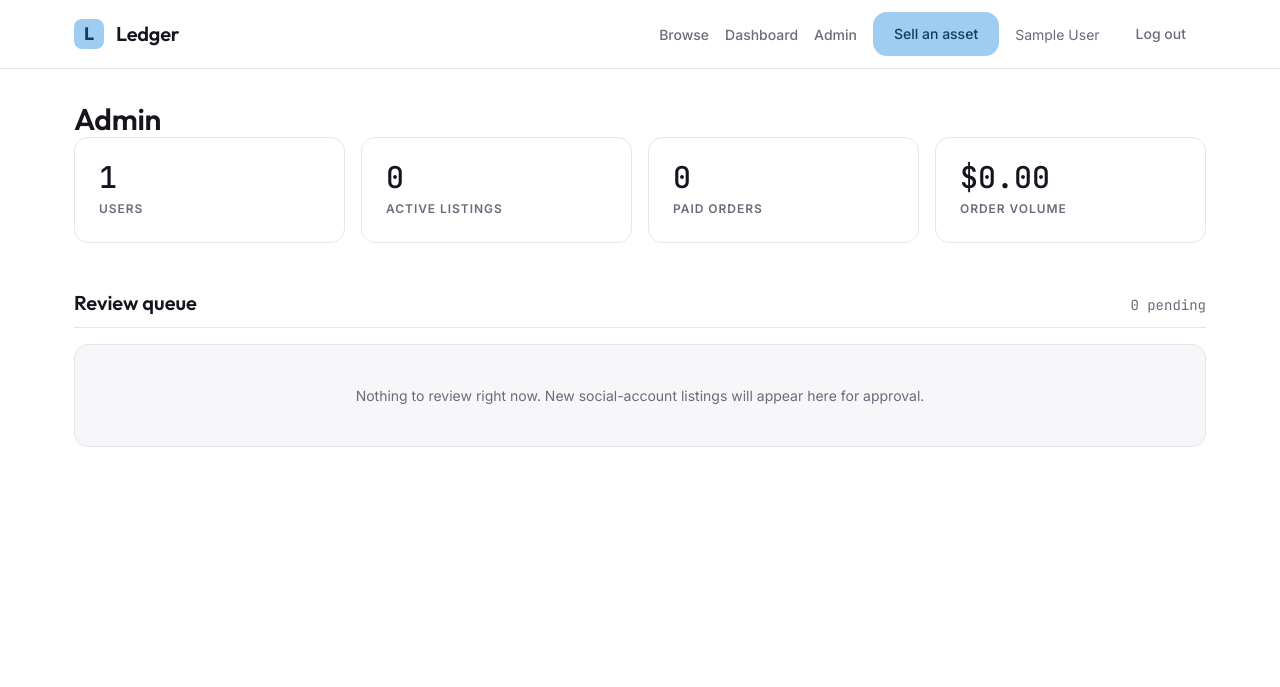
After one commit to tejass0027/SwapNest, a Flask app: page /admin in a window 1280 px wide. The commit adds this page. Shown: the top 687 px of the page. Run offline with Flask 3, Linux system fonts and the light colour scheme; the visitor is signed in with stand-in values (Sample User, id 1); data comes from the database, SQL or seed files in the repository; data that the repository does not hold is empty.

Commit message:
Phase 5: dashboards and admin review queue
Add a dashboard blueprint with a seller view (my listings with status
badges plus edit/remove, and orders received), a buyer view (orders
placed with delivery instructions once paid), and profile editing for
name and bio. Add an owner-only listing remove route that sets status
to removed.

Add an admin blueprint (admin-only) with a review queue for
pending_review listings — approve publishes them (active), reject
removes them — plus basic stats: user count, active listings, and
paid order count and volume. Wire Dashboard and Admin links into the
nav, with Admin shown only to admins.

```diff
--- /dev/null
+++ b/admin.py
@@ -0,0 +1,75 @@
+from flask import (
+    Blueprint, render_template, redirect, url_for, flash, abort,
+)
+
+from db import get_db
+from helpers import admin_required
+
+bp = Blueprint("admin", __name__)
+
+
+@bp.route("/admin")
+@admin_required
+def index():
+    db = get_db()
+
+    stats = {
+        "users": db.execute("SELECT COUNT(*) FROM users").fetchone()[0],
+        "active_listings": db.execute(
+            "SELECT COUNT(*) FROM listings WHERE status = 'active'"
+        ).fetchone()[0],
+        "orders": db.execute(
+            "SELECT COUNT(*) FROM orders WHERE status IN ('paid', 'completed')"
+        ).fetchone()[0],
+        # Total volume is the sum of paid/completed order amounts, in cents.
+        "volume_cents": db.execute(
+            "SELECT COALESCE(SUM(amount_cents), 0) FROM orders "
+            "WHERE status IN ('paid', 'completed')"
+        ).fetchone()[0],
+    }
+
+    queue = db.execute(
+        "SELECT l.*, c.name AS category_name, c.slug AS category_slug, "
+        "c.icon AS category_icon, u.name AS seller_name "
+        "FROM listings l "
+        "JOIN categories c ON l.category_id = c.id "
+        "JOIN users u ON l.seller_id = u.id "
+        "WHERE l.status = 'pending_review' "
+        "ORDER BY l.created_at ASC",
+    ).fetchall()
+
+    return render_template("admin/index.html", stats=stats, queue=queue)
+
+
+@bp.route("/admin/listing/<int:listing_id>/approve", methods=("POST",))
+@admin_required
+def approve(listing_id):
+    _set_status(listing_id, "active", "Listing approved and published.")
+    return redirect(url_for("admin.index"))
+
+
+@bp.route("/admin/listing/<int:listing_id>/reject", methods=("POST",))
+@admin_required
+def reject(listing_id):
+    _set_status(listing_id, "removed", "Listing rejected and removed.")
+    return redirect(url_for("admin.index"))
+
+
+def _set_status(listing_id, new_status, message):
+    """Move a pending_review listing to *new_status*; ignore anything else."""
+    db = get_db()
+    listing = db.execute(
+        "SELECT id, status FROM listings WHERE id = ?", (listing_id,)
+    ).fetchone()
+
+    if listing is None:
+        abort(404)
+    if listing["status"] != "pending_review":
+        flash("That listing is no longer awaiting review.", "warning")
+        return
+
+    db.execute(
+        "UPDATE listings SET status = ? WHERE id = ?", (new_status, listing_id)
+    )
+    db.commit()
+    flash(message, "success")
--- a/app.py
+++ b/app.py
@@ -29,6 +29,12 @@ def create_app():
     import checkout
     app.register_blueprint(checkout.bp)
 
+    import dashboard
+    app.register_blueprint(dashboard.bp)
+
+    import admin
+    app.register_blueprint(admin.bp)
+
     @app.before_request
     def load_logged_in_user():
         user_id = session.get("user_id")
--- a/listings.py
+++ b/listings.py
@@ -304,6 +304,34 @@ def edit(listing_id):
     )
 
 
+# ── Remove ─────────────────────────────────────────────────────
+
+@bp.route("/listing/<int:listing_id>/remove", methods=("POST",))
+@login_required
+def remove(listing_id):
+    db = get_db()
+    listing = db.execute(
+        "SELECT id, seller_id, status FROM listings WHERE id = ?", (listing_id,)
+    ).fetchone()
+
+    if listing is None:
+        abort(404)
+    # server-side ownership check — never trust the client
+    if listing["seller_id"] != g.user["id"]:
+        abort(403)
+
+    if listing["status"] == "sold":
+        flash("Sold listings can't be removed.", "error")
+        return redirect(url_for("dashboard.index"))
+
+    db.execute(
+        "UPDATE listings SET status = 'removed' WHERE id = ?", (listing_id,)
+    )
+    db.commit()
+    flash("Listing removed.", "success")
+    return redirect(url_for("dashboard.index"))
+
+
 # ── Shared create/edit save ────────────────────────────────────
 
 def _save_listing(existing, categories):
--- a/static/css/style.css
+++ b/static/css/style.css
@@ -863,6 +863,184 @@ a:hover { color: var(--brand-dark); }
 }
 
 /* ═══════════════════════════════════════════════════════════════
+   DASHBOARD + ADMIN
+   ═══════════════════════════════════════════════════════════════ */
+.btn-sm {
+    height: 34px;
+    padding: 0 var(--sp-3);
+    border-radius: var(--radius-sm);
+}
+
+.dash-header {
+    display: flex;
+    align-items: center;
+    justify-content: space-between;
+    gap: var(--sp-4);
+    margin-bottom: var(--sp-10);
+    flex-wrap: wrap;
+}
+
+.dash-title {
+    font-family: var(--font-display);
+    font-size: var(--text-xl);
+    font-weight: 600;
+    line-height: 1.2;
+    letter-spacing: -0.01em;
+}
+
+.dash-section { margin-bottom: var(--sp-12); }
+
+.dash-section-header {
+    display: flex;
+    align-items: baseline;
+    justify-content: space-between;
+    gap: var(--sp-4);
+    margin-bottom: var(--sp-4);
+    padding-bottom: var(--sp-3);
+    border-bottom: 1px solid var(--line);
+}
+
+.dash-section-header h2 {
+    font-family: var(--font-display);
+    font-size: var(--text-lg);
+    font-weight: 600;
+    line-height: 1.2;
+}
+
+.dash-section-link {
+    font-size: var(--text-sm);
+    font-weight: 500;
+    color: var(--brand-deep);
+}
+
+.dash-section-count { font-size: var(--text-sm); color: var(--ink-muted); }
+
+/* Rows */
+.dash-table {
+    display: flex;
+    flex-direction: column;
+    gap: var(--sp-2);
+}
+
+.dash-row {
+    display: flex;
+    align-items: center;
+    gap: var(--sp-4);
+    padding: var(--sp-4);
+    background: var(--paper);
+    border: 1px solid var(--line);
+    border-radius: var(--radius);
+}
+
+.dash-row-order { align-items: flex-start; }
+
+.dash-row-swatch {
+    width: 40px;
+    height: 40px;
+    flex-shrink: 0;
+    border-radius: var(--radius-sm);
+    background: var(--cat, var(--brand-deep));
+    color: #fff;
+    display: flex;
+    align-items: center;
+    justify-content: center;
+    font-size: 20px;
+    line-height: 1;
+}
+
+.dash-row-main { flex: 1; min-width: 0; }
+
+.dash-row-title {
+    display: block;
+    font-family: var(--font-display);
+    font-size: var(--text-base);
+    font-weight: 600;
+    color: var(--ink);
+    line-height: 1.3;
+    white-space: nowrap;
+    overflow: hidden;
+    text-overflow: ellipsis;
+}
+.dash-row-title:hover { color: var(--brand-deep); }
+
+.dash-row-meta {
+    font-size: var(--text-sm);
+    color: var(--ink-muted);
+    margin-top: 2px;
+}
+
+.dash-row-delivery {
+    font-size: var(--text-sm);
+    color: var(--ink);
+    margin-top: var(--sp-2);
+    padding-top: var(--sp-2);
+    border-top: 1px dashed var(--line);
+}
+.dash-row-delivery .label-upper { margin-right: var(--sp-2); }
+
+.dash-row-price {
+    font-size: var(--text-base);
+    color: var(--ink);
+    white-space: nowrap;
+}
+
+.dash-row-actions {
+    display: flex;
+    align-items: center;
+    gap: var(--sp-1);
+    flex-shrink: 0;
+}
+
+.dash-remove:hover { color: var(--danger); }
+
+/* Empty states */
+.dash-empty {
+    text-align: center;
+    padding: var(--sp-10) var(--sp-6);
+    border: 1px dashed var(--line);
+    border-radius: var(--radius);
+    color: var(--ink-muted);
+}
+.dash-empty p { margin-bottom: var(--sp-4); }
+.dash-empty-quiet {
+    border-style: solid;
+    background: var(--surface);
+}
+.dash-empty-quiet p { margin-bottom: 0; font-size: var(--text-sm); }
+
+/* Admin stats */
+.stat-grid {
+    display: grid;
+    grid-template-columns: repeat(4, 1fr);
+    gap: var(--sp-4);
+    margin-bottom: var(--sp-12);
+}
+
+.stat-card {
+    background: var(--paper);
+    border: 1px solid var(--line);
+    border-radius: var(--radius);
+    padding: var(--sp-6);
+}
+
+.stat-value {
+    font-size: var(--text-xl);
+    font-weight: 500;
+    color: var(--ink);
+    margin-bottom: var(--sp-2);
+}
+
+.stat-label { color: var(--ink-muted); }
+
+.admin-row .dash-row-actions { gap: var(--sp-2); }
+
+@media (max-width: 720px) {
+    .stat-grid { grid-template-columns: repeat(2, 1fr); }
+    .dash-row { flex-wrap: wrap; }
+    .dash-row-main { flex-basis: 100%; order: -1; }
+}
+
+/* ═══════════════════════════════════════════════════════════════
    CHECKOUT
    ═══════════════════════════════════════════════════════════════ */
 .checkout-page { max-width: 520px; margin: 0 auto; }
--- /dev/null
+++ b/templates/admin/index.html
@@ -0,0 +1,62 @@
+{% extends "base.html" %}
+{% block title %}Admin — {{ site_name }}{% endblock %}
+
+{% block content %}
+<h1 class="dash-title">Admin</h1>
+
+{# ── Stats ───────────────────────────────────────────────────── #}
+<div class="stat-grid">
+    <div class="stat-card">
+        <div class="stat-value mono">{{ stats.users }}</div>
+        <div class="stat-label label-upper">Users</div>
+    </div>
+    <div class="stat-card">
+        <div class="stat-value mono">{{ stats.active_listings }}</div>
+        <div class="stat-label label-upper">Active listings</div>
+    </div>
+    <div class="stat-card">
+        <div class="stat-value mono">{{ stats.orders }}</div>
+        <div class="stat-label label-upper">Paid orders</div>
+    </div>
+    <div class="stat-card">
+        <div class="stat-value mono">${{ stats.volume_cents | usd }}</div>
+        <div class="stat-label label-upper">Order volume</div>
+    </div>
+</div>
+
+{# ── Review queue ────────────────────────────────────────────── #}
+<section class="dash-section">
+    <div class="dash-section-header">
+        <h2>Review queue</h2>
+        <span class="dash-section-count mono">{{ queue | length }} pending</span>
+    </div>
+
+    {% if queue %}
+    <div class="dash-table" role="table">
+        {% for l in queue %}
+        <div class="dash-row admin-row" role="row" data-category="{{ l.category_slug }}">
+            <span class="dash-row-swatch" aria-hidden="true">{{ l.category_icon }}</span>
+            <div class="dash-row-main">
+                <a href="{{ url_for('listings.detail', listing_id=l.id) }}" class="dash-row-title">{{ l.title }}</a>
+                <div class="dash-row-meta">{{ l.category_name }} &middot; {{ l.seller_name }}</div>
+            </div>
+            <span class="dash-row-price mono">${{ l.price_cents | usd }}</span>
+            <div class="dash-row-actions">
+                <form method="post" action="{{ url_for('admin.approve', listing_id=l.id) }}" class="inline-form">
+                    <button type="submit" class="btn btn-primary btn-sm">Approve</button>
+                </form>
+                <form method="post" action="{{ url_for('admin.reject', listing_id=l.id) }}" class="inline-form"
+                      onsubmit="return confirm('Reject and remove this listing?');">
+                    <button type="submit" class="btn btn-secondary btn-sm">Reject</button>
+                </form>
+            </div>
+        </div>
+        {% endfor %}
+    </div>
+    {% else %}
+    <div class="dash-empty dash-empty-quiet">
+        <p>Nothing to review right now. New social-account listings will appear here for approval.</p>
+    </div>
+    {% endif %}
+</section>
+{% endblock %}
--- a/templates/base.html
+++ b/templates/base.html
@@ -25,8 +25,12 @@
             <div class="nav-links">
                 <a href="{{ url_for('listings.browse') }}" class="nav-link">Browse</a>
                 {% if current_user %}
+                    <a href="{{ url_for('dashboard.index') }}" class="nav-link">Dashboard</a>
+                    {% if current_user.is_admin %}
+                        <a href="{{ url_for('admin.index') }}" class="nav-link">Admin</a>
+                    {% endif %}
                     <a href="{{ url_for('listings.new') }}" class="btn btn-primary">Sell an asset</a>
-                    <span class="nav-greeting">{{ current_user.name }}</span>
+                    <a href="{{ url_for('dashboard.profile') }}" class="nav-greeting">{{ current_user.name }}</a>
                     <form method="post" action="{{ url_for('auth.logout') }}" class="inline-form">
                         <button type="submit" class="btn btn-ghost">Log out</button>
                     </form>
```
Also changed, not shown: dashboard.py (added, +85 -0 lines), templates/dashboard/index.html (added, +110 -0 lines), templates/dashboard/profile.html (added, +31 -0 lines).
